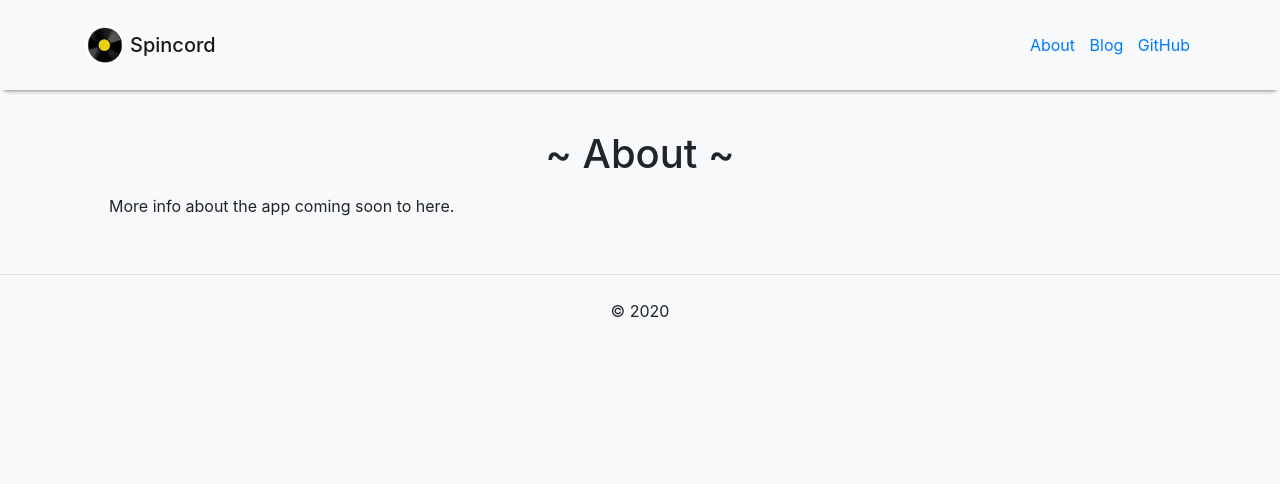
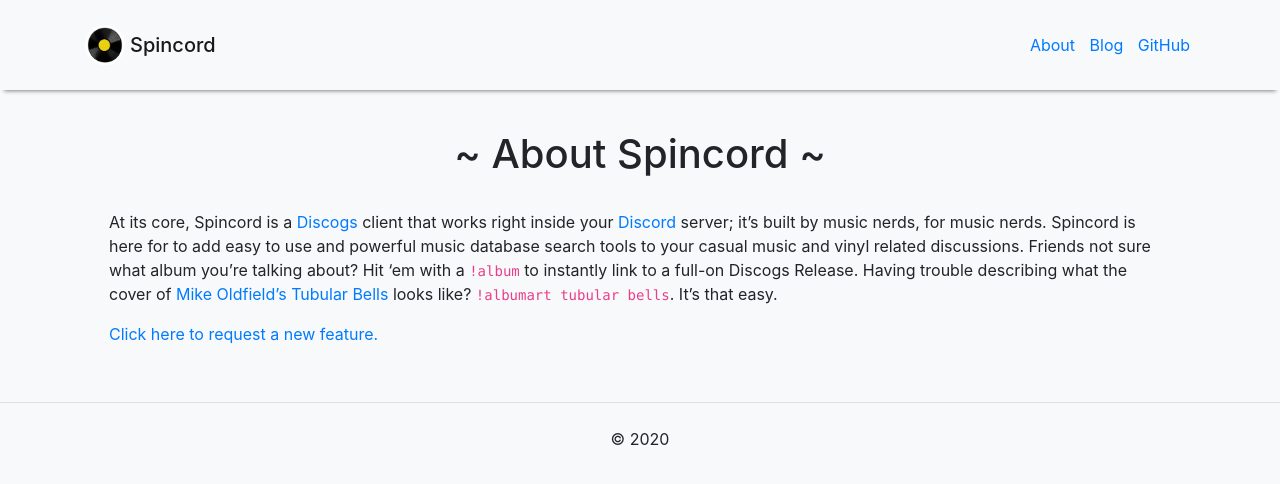
Before and after one commit to kmrn/spincord, a Jekyll site: the page built from about.markdown, in a window 1280 px wide. Shown: the top 484 px of the page. Built offline with Jekyll 4.4.1, drawn with Linux system fonts in a browser that asks for light colours.

Commit message:
add about page

```diff
--- a/_layouts/page.html
+++ b/_layouts/page.html
@@ -5,7 +5,7 @@
 <div class="container">
     <div class="row p-4">
         <div class="col">
-            <h1 class="text-center my-3 mx-auto">~ {{ page.title }} ~</h1>
+            <h1 class="text-center my-3 pb-3 mx-auto">~ {{ page.title }} ~</h1>
             {{ content }}
         </div>
     </div>
--- a/about.markdown
+++ b/about.markdown
@@ -1,7 +1,9 @@
 ---
 layout: page
-title: About
+title: About Spincord
 permalink: /about/
 ---
 
-More info about the app coming soon to here.
+At its core, Spincord is a [Discogs](https://discogs.com) client that works right inside your [Discord](https://discord.com) server; it's built by music nerds, for music nerds. Spincord is here for to add easy to use and powerful music database search tools to your casual music and vinyl related discussions. Friends not sure what album you're talking about? Hit 'em with a `!album` to instantly link to a full-on Discogs Release. Having trouble describing what the cover of [Mike Oldfield's Tubular Bells](https://www.discogs.com/Mike-Oldfield-Tubular-Bells/release/1387070) looks like? `!albumart tubular bells`. It's that easy.
+
+[Click here to request a new feature.](https://github.com/kmrn/spincord/issues/new?labels=enhancement&title=New+feature+request)
```
